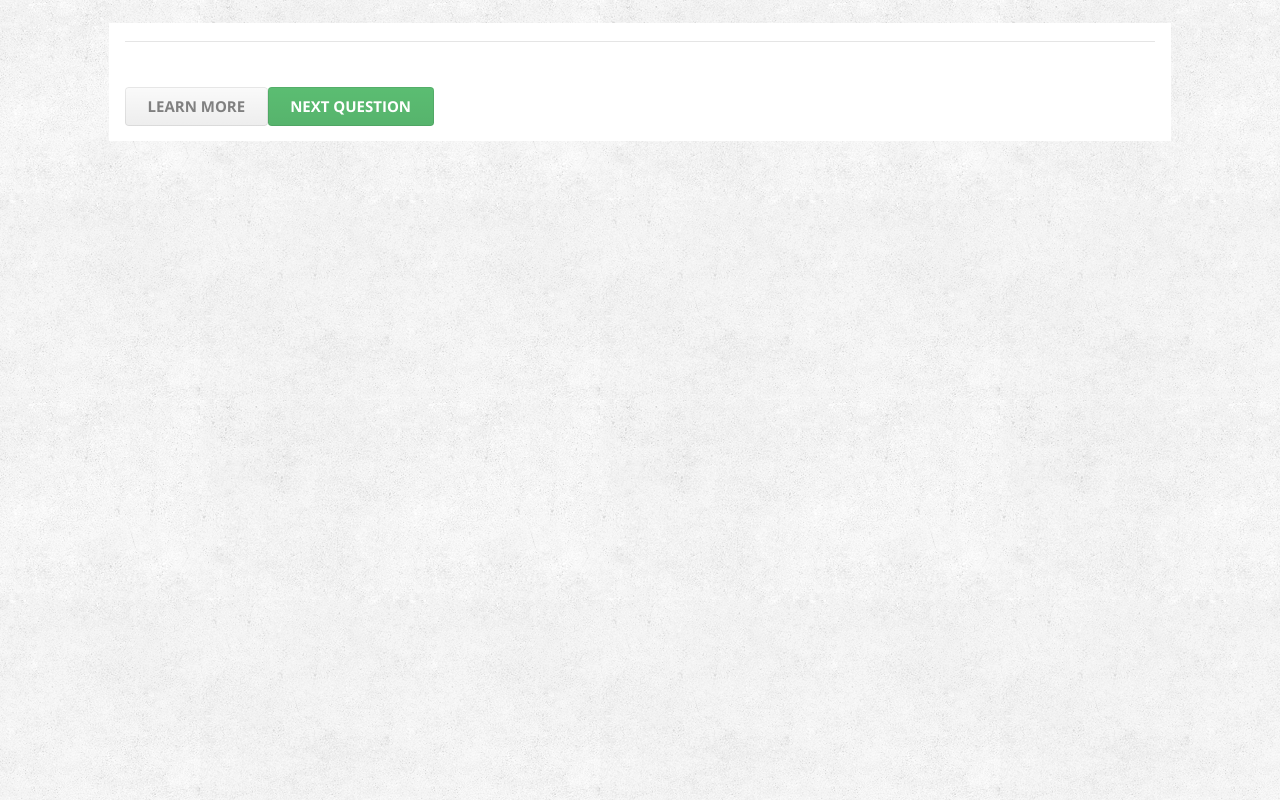
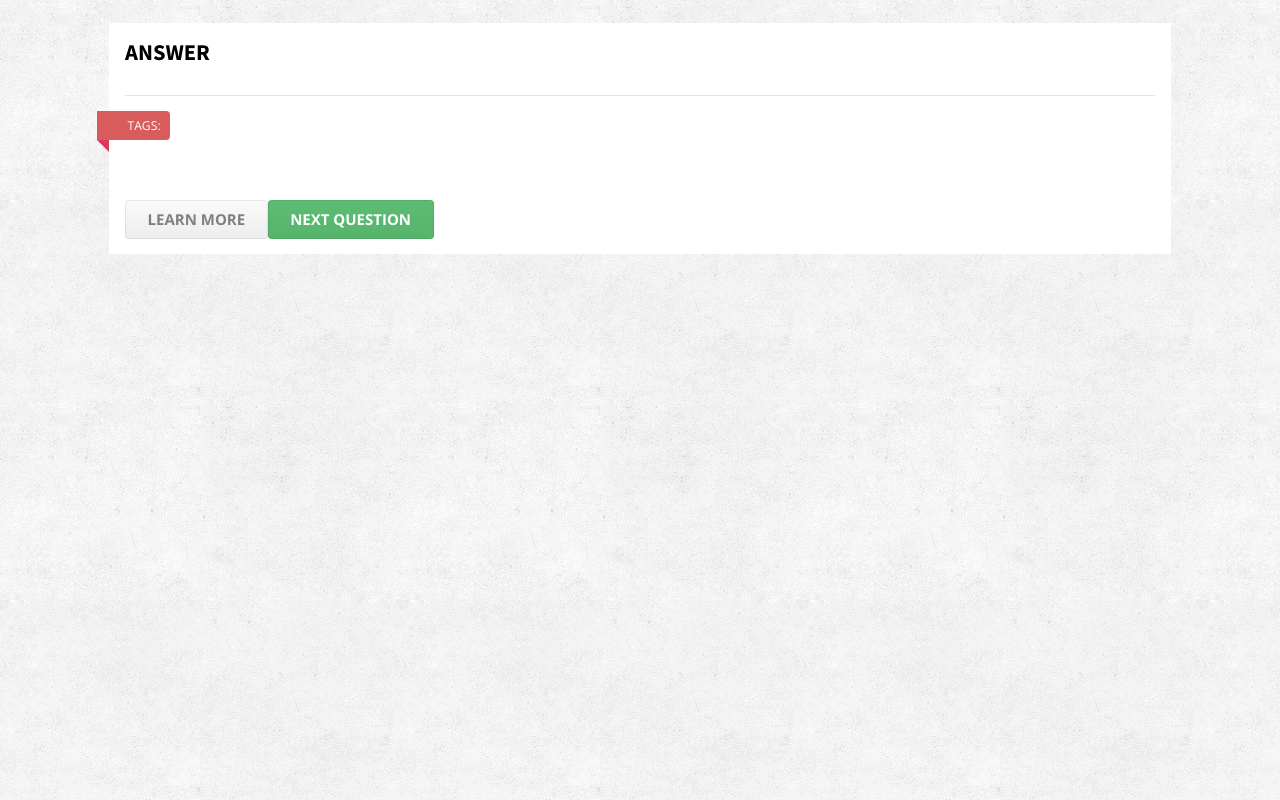
Before and after one commit to xldenis/stackqueue, a plain HTML site: page index.html at #!/answer in a window 1280 px wide. Drawn offline with nearby package versions, Linux system fonts and the light colour scheme; some packages are replaced by stand-ins of ours.

Commit message:
Added tag

```diff
--- a/js/custom.js
+++ b/js/custom.js
@@ -27,10 +27,10 @@ SQ.controller("IndexController", function ($scope, $http, $window) {
 SQ.controller("AnswerController", function ($scope, $http, $window, $rootScope) {
   $scope.currentTitle = $scope.questions[$scope.currentQuestionId].title;
   $scope.learnMoreLink = $scope.questions[$scope.currentQuestionId].link;
-
   function showAnswer(answers) {
     if (answers.length > 0) {
       $scope.currentAnswer = answers[0].body;
+
     }
     else {
       $scope.currentAnswer = '<p>no answers :(</p>';
--- a/templates/answer.html
+++ b/templates/answer.html
@@ -1,5 +1,10 @@
+<h2> ANSWER </h2>
 <h2 class="ui dividing header" ng-bind-html="currentTitle"></h2>
-<article>
+<article ng-show="question">
+	<div class = "ui labels" >
+  	<div class="ui red ribbon label">Tags:</div>
+    <div class="ui label" ng-repeat="t in currentTag">{{ tag }}</div>
+  	</div>
   <div class="ui basic segment" ng-bind-html="currentAnswer"></div>
   <span class="ui buttons" >
     <a href="{{learnMoreLink}}" target="_blank"><div class="ui  button"> Learn More </div></a>
```
